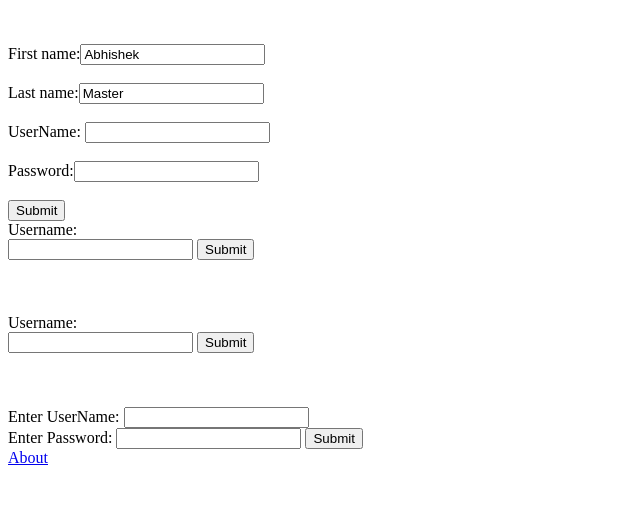
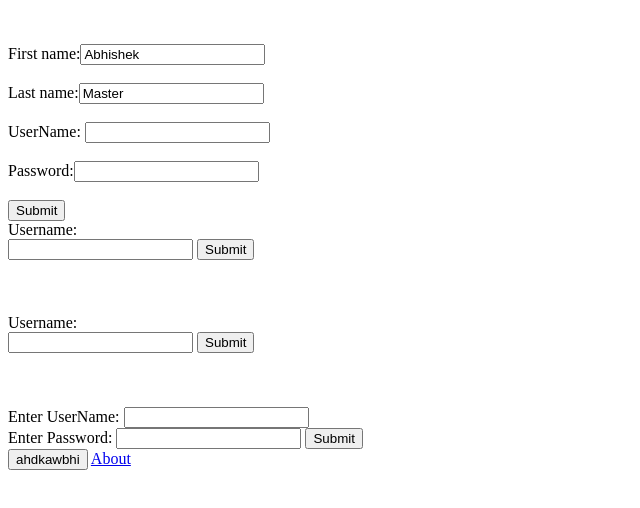
Before and after one commit to gaddamsrikanth/RESTAPI, a website: page 1.html in a window 1280 px wide. Shown: the whole page, without its empty margins (0-640 px from the left). Drawn offline with Linux system fonts and the light colour scheme.

Commit message:
Sending data through ajax

```diff
--- a/1.html
+++ b/1.html
@@ -46,8 +46,23 @@ Enter UserName:
     <input type="password" name="password">
     <input type="submit" value="Submit">
 </form>
+<button onclick="register()">ahdkawbhi</button>
 <a href="http://0.0.0.0:8085/about">About</a>
+<script>
+    function register() {
+        var doc = document.forms[0];
+        var xhttp = new XMLHttpRequest();
 
+        xhttp.onreadystatechange = function () {
+            alert(xhttp.response);
+        };
+
+        xhttp.open("POST","http://127.0.0.1:8085/search",true);
+        xhttp.setRequestHeader("Content-type", "application/x-www-form-urlencoded");
+        //xhttp.send(doc);
+        xhttp.send("name="+doc.name.value+"&surname="+doc.surname.value+"&username="+doc.username.value+"&password="+doc.password.value);
+    }
+</script>
 
 </body>
 </html>
```
